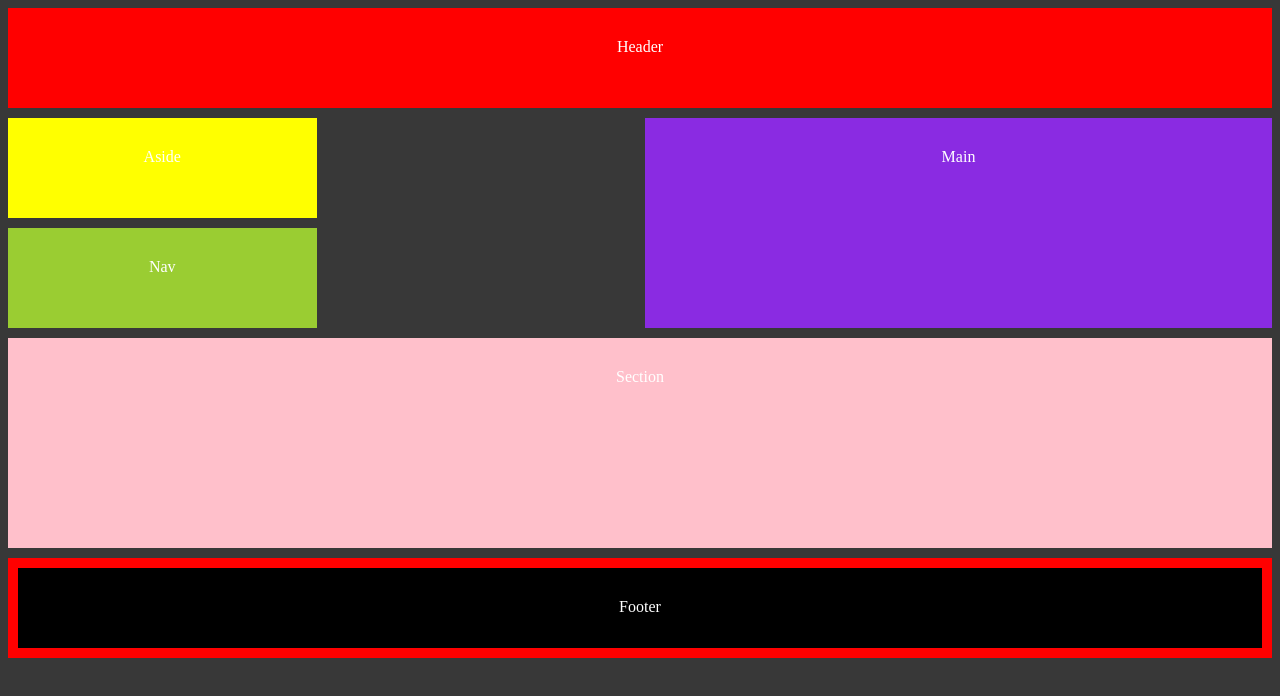
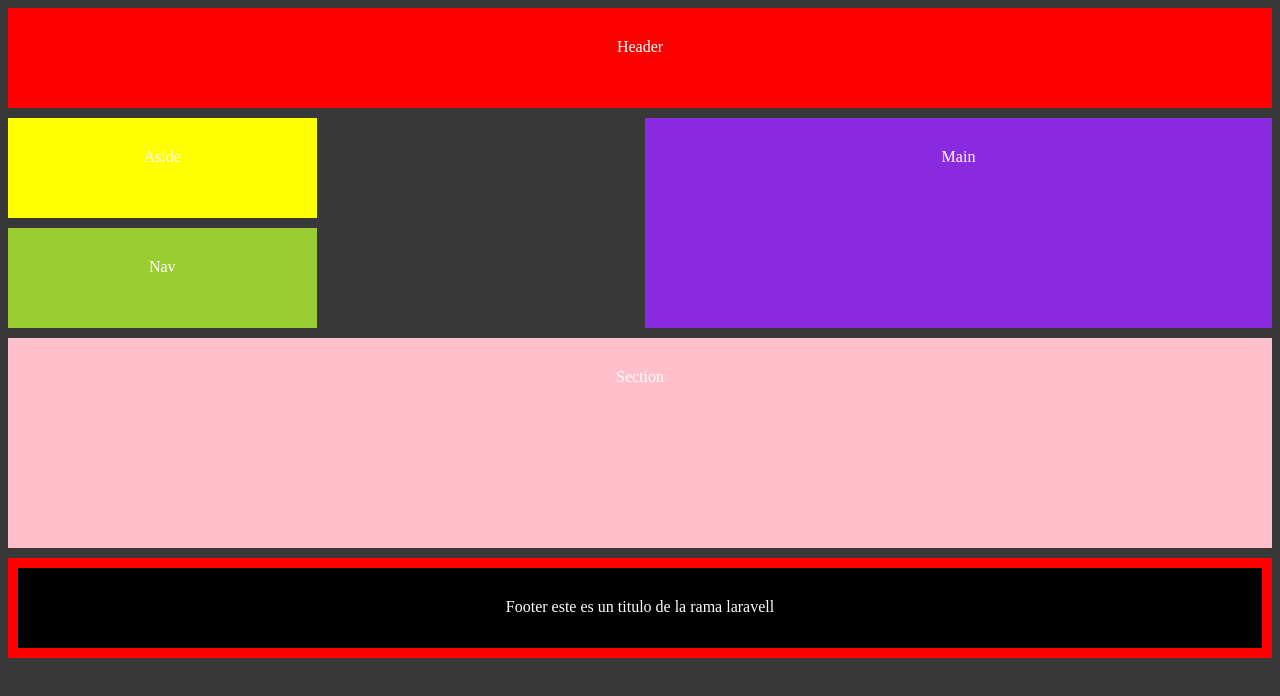
Before and after one commit to GERSANiZUIZ/repo-vacio, a plain HTML site: page index.html in a window 1280 px wide. Drawn offline with Linux system fonts and the light colour scheme.

Commit message:
este es un titulo de la rama laravell

```diff
--- a/index.html
+++ b/index.html
@@ -70,7 +70,8 @@
         <section>Section</section>
         <aside>Aside</aside>
         <nav>Nav</nav>
-        <footer>Footer</footer>
+        <footer>Footer este es un titulo de la rama laravell
+        </footer>
 
     </div>
 
```
